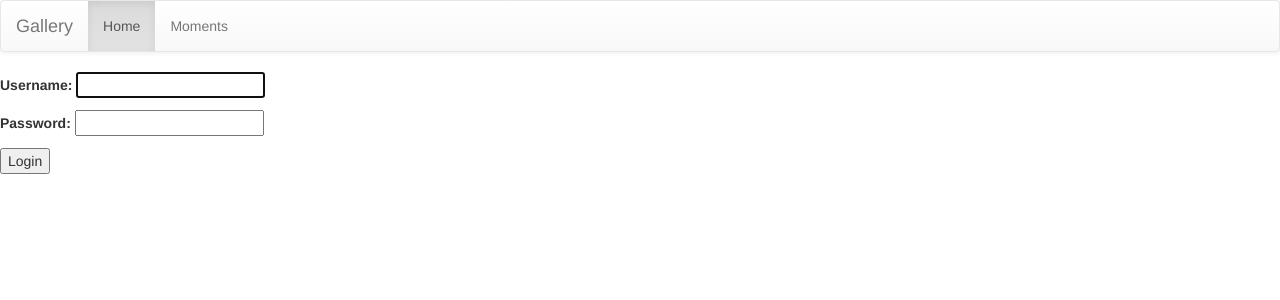
After one commit to WeihaoXu/PhotoShareWeb, a Django app: page /photo/login/ in a window 1280 px wide. The commit adds this page. Shown: the top 300 px of the page. Run offline with Django 3.2, Linux system fonts and the light colour scheme; some libraries are stand-ins or nearby versions.

Commit message:
login action done. Sign up has bug

```diff
--- a/photo/templates/photo/base.html
+++ b/photo/templates/photo/base.html
@@ -2,7 +2,8 @@
 
 <html>
 <head>
-	<title> share your photos </title>
+	{% block title %}
+	{% endblock %}
 		<!-- Latest compiled and minified CSS -->
 		<link rel="stylesheet" href="https://maxcdn.bootstrapcdn.com/bootstrap/3.3.7/css/bootstrap.min.css" integrity="sha384-BVYiiSIFeK1dGmJRAkycuHAHRg32OmUcww7on3RYdg4Va+PmSTsz/K68vbdEjh4u" crossorigin="anonymous">
 
@@ -23,7 +24,7 @@
 				<li><a href="#"> Moments </a></li>
 			</ul>
 			<ul class="nav navbar-right">
-				<li><a href="{% url 'signup' %}"> login </a></li>
+				<li><a href="{% url 'signup' %}"> {{login_out}} </a></li>
 			</ul>
 		</div>
 	</nav>
--- a/photo/templates/photo/index.html
+++ b/photo/templates/photo/index.html
@@ -1,4 +1,8 @@
 {% extends 'photo/base.html' %}
+
+{% block title %}
+<title> home </title>
+{% endblock %}
 
 {% block content %}
 <div class="container-fluid">
--- /dev/null
+++ b/photo/templates/photo/login.html
@@ -0,0 +1,16 @@
+{% extends 'photo/base.html' %}
+
+{% block title %}
+<title> login </title>
+{% endblock %}
+
+
+{% block content %}
+
+<form method = 'post' action = {% url 'login' %}>
+	{% csrf_token %}
+	{{ form.as_p }}
+	<button type='submit'> Login </button>
+</form>
+
+{% endblock %}
--- a/photo/templates/photo/signup.html
+++ b/photo/templates/photo/signup.html
@@ -1,8 +1,12 @@
 {% extends 'photo/base.html' %}
+
+{% block title %}
+<title> sign up </title>
+{% endblock %}
 
 {% block content %}
 <h2> Sign up </h2>
-<form method = "post">
+<form method = "post" action={% url signup %}>
 	{% csrf_token %}
 	{% for field in form %}
 		<p>
--- a/photo/urls.py
+++ b/photo/urls.py
@@ -1,7 +1,11 @@
 from django.conf.urls import url
 from . import views
+import django.contrib.auth.views as auth_views
+
 
 urlpatterns = [
 	url(r'^$', views.index, name='index'),
-	url(r'^signup', views.signup, name='signup'),
+	url(r'^signup/', views.signup, name='signup'),
+	url(r'^login/',  views.Login.as_view(), name='login'),
+	#url(r'^logout/', views.Logout.as_view(), name='logout'),
 ]
--- a/photo/views.py
+++ b/photo/views.py
@@ -1,24 +1,59 @@
 from django.shortcuts import render, redirect
 from django.contrib.auth import login, authenticate
 #from django.contrib.auth.forms import UserCreationForm
-from .forms import SignUpForm
-# Create your views here.
+from django.contrib.auth.forms import AuthenticationForm
+from .forms import SignUpForm, LoginForm
+from django.views.generic import TemplateView
+from django.views import View # most basic view
+from django.http import HttpResponse
+
+
+
 
 def index(request):
-	return render(request, 'photo/index.html', {})
+	context = {'login_out': 'login'}
+	return render(request, 'photo/index.html', context)
 
 def signup(request):
 	if request.method == 'POST':
 		form = SignUpForm(request.POST)
 		if form.is_valid():
-			user = form.save()
-			user.refresh_from_db()
+			user = form.save() # user saved. post_save signal sent. Profile created.
+			user.refresh_from_db() #reloads user from db. Profile loaded.
 			user.profile.birth_date = form.cleaned_data.get('birth_date')
 			user.save()
 			raw_password = form.cleaned_data.get('password1')
 			user = authenticate(username=user.username, password=raw_password)
 			login(request, user)
-			return redirect('index')
+			return render(request, 'photo/index.html', {'login_out': user.username})
 	else:
 		form = SignUpForm()
-	return render(request, 'photo/signup.html', {'form': form})
+		context = {
+			'form': form,
+			'login_out': "sf",
+			}
+		return render(request, 'photo/signup.html', context)
+
+
+class Login(View):
+	def post(self, request):
+		username = request.POST['username']
+		password = request.POST['password']
+		user = authenticate(username=username, password=password)
+		if(user is not None):
+			if(user.is_active):
+				login(request, user)  # login() saves the user's ID in the session, using Django's session framework.
+				return render(request, 'photo/index.html', {'login_out': username})
+			else:
+				return HttpResponse('disabled account!')
+		else:
+			return HttpResponse('username or password invalid!')
+
+
+	def get(self, request):
+		form = AuthenticationForm()
+		context = {
+			'login_out': '',
+			'form': form
+		}
+		return render(request, 'photo/login.html', context)
```
Also changed, not shown: photo/forms.py (+7 -0 lines), photo/models.py (+11 -0 lines), db.sqlite3, 1 other file.
